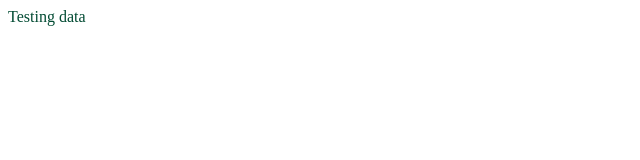
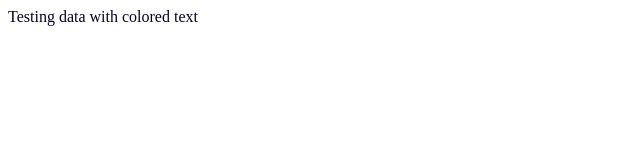
Before and after one commit to hayrus/simpleTest, a plain HTML site: page index.html in a window 1280 px wide. Shown: the whole page, without its empty margins (0-640 px from the left). Drawn offline with Linux system fonts and the light colour scheme.

Commit message:
make commit in branch

```diff
--- a/app.css
+++ b/app.css
@@ -1,3 +1,3 @@
 .data {
-    color: rgb(2, 75, 51);
+    color: rgb(8, 1, 41);
 }
--- a/app.js
+++ b/app.js
@@ -1 +1 @@
-console.log("hello world");
+console.log("hello world, rev #2");
--- a/index.html
+++ b/index.html
@@ -4,7 +4,7 @@
 </head>
 <body>
     <div class="data">
-        Testing data
+        Testing data with colored text
     </div>
 </body>
 </html>
```
